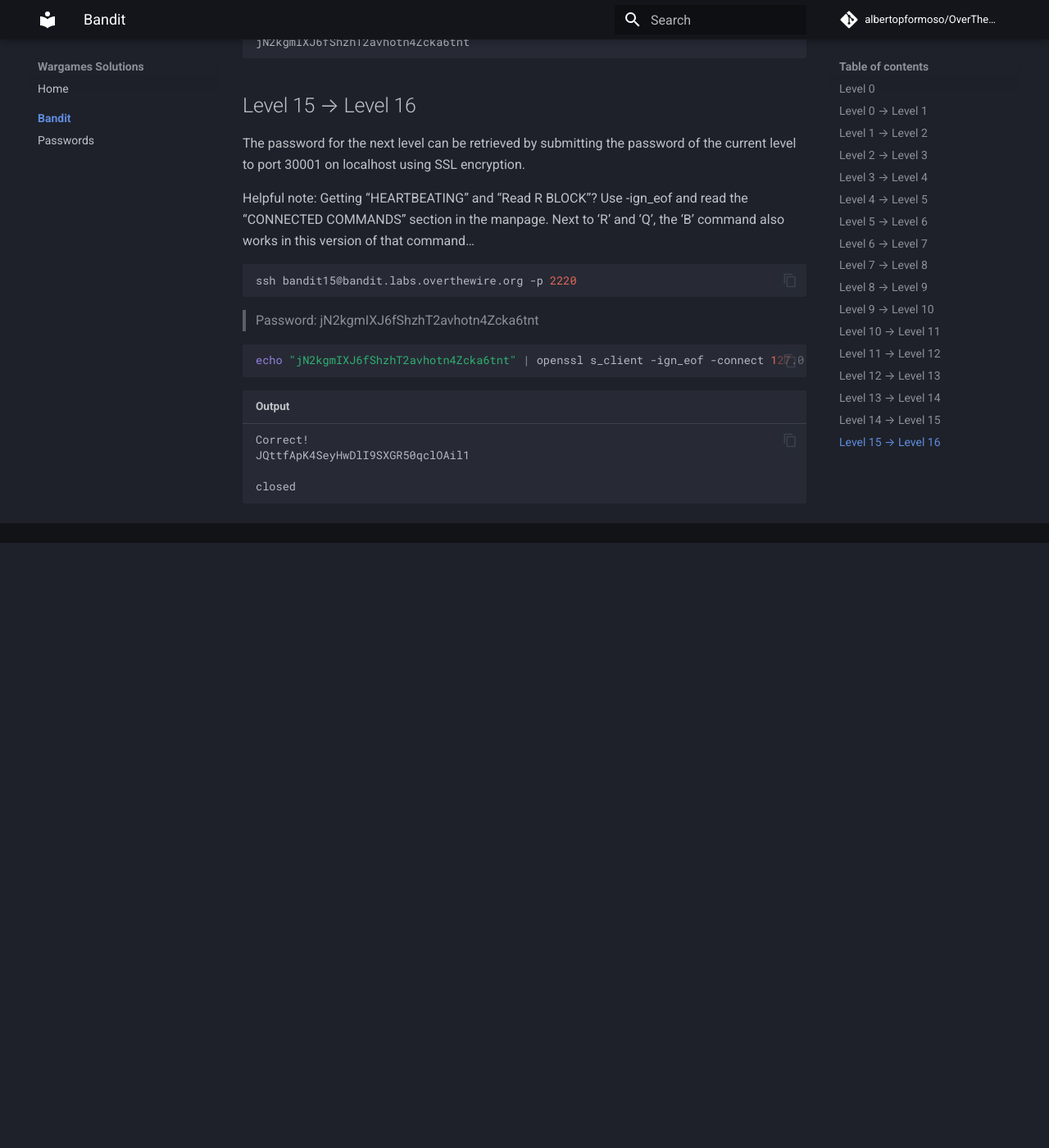
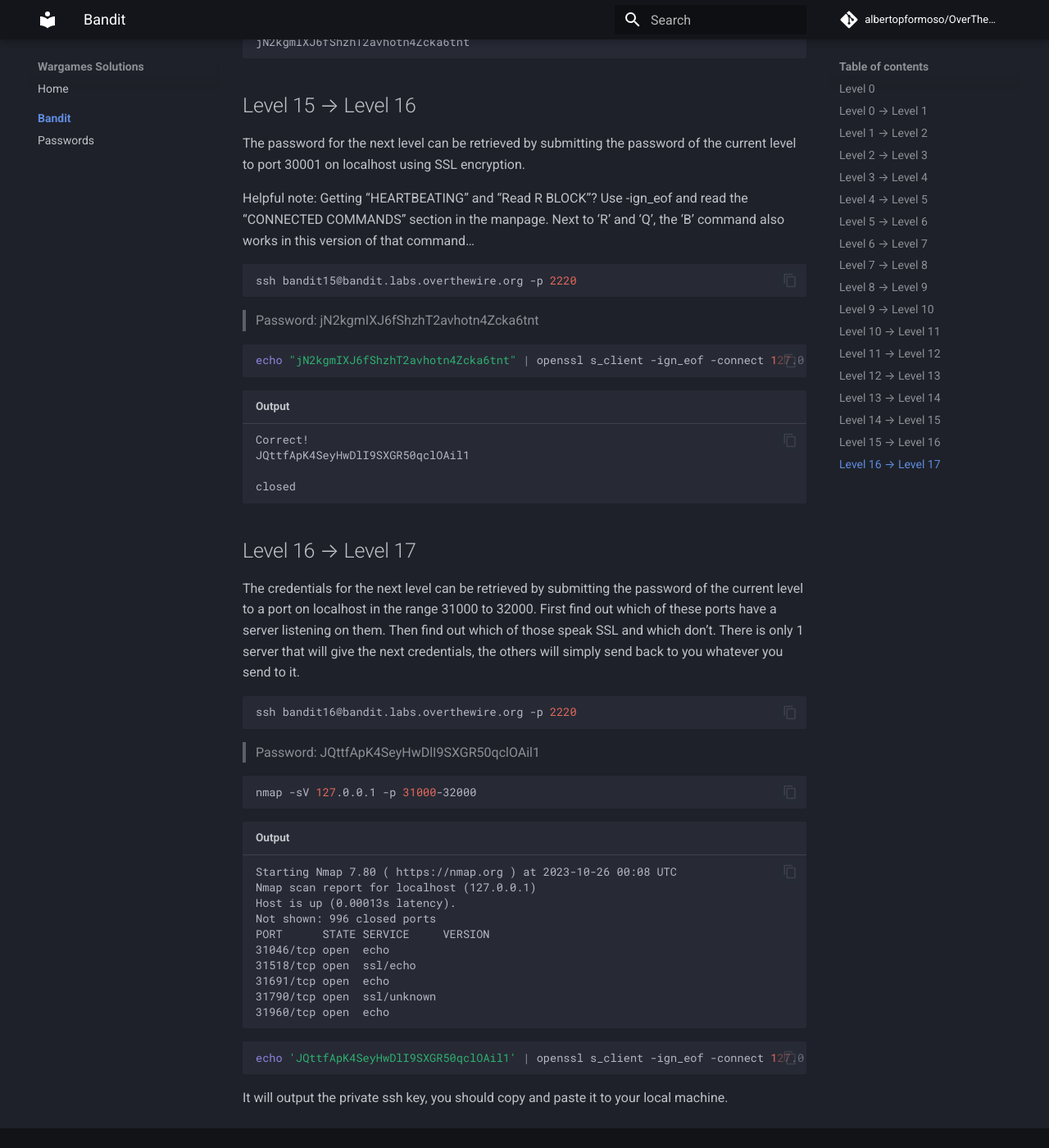
Before and after one commit to albertopformoso/OverTheWire-Wargames, an MkDocs documentation site: the page built from docs/bandit/index.md, in a window 1280 px wide and 1400 px high, scrolled down 8507 px. Shown: the whole window at 82% size. Built offline with MkDocs 1.6.1 and Material for MkDocs 9.7.7, drawn with Linux system fonts in a browser that asks for light colours; comment, search, counter and statistics services are not loaded; before the commit the page ends 9169 px from its top, so only the background shows below that.

Commit message:
added level 16 -> level 17

````diff
--- a/docs/bandit/index.md
+++ b/docs/bandit/index.md
@@ -445,3 +445,36 @@
 
 closed
 ```
+
+## Level 16 → Level 17
+
+The credentials for the next level can be retrieved by submitting the password of the current level to a port on localhost in the range 31000 to 32000. First find out which of these ports have a server listening on them. Then find out which of those speak SSL and which don’t. There is only 1 server that will give the next credentials, the others will simply send back to you whatever you send to it.
+
+```sh
+ssh bandit16@bandit.labs.overthewire.org -p 2220
+```
+
+> Password: JQttfApK4SeyHwDlI9SXGR50qclOAil1
+
+```sh
+nmap -sV 127.0.0.1 -p 31000-32000
+```
+
+```log title="Output"
+Starting Nmap 7.80 ( https://nmap.org ) at 2023-10-26 00:08 UTC
+Nmap scan report for localhost (127.0.0.1)
+Host is up (0.00013s latency).
+Not shown: 996 closed ports
+PORT      STATE SERVICE     VERSION
+31046/tcp open  echo
+31518/tcp open  ssl/echo
+31691/tcp open  echo
+31790/tcp open  ssl/unknown
+31960/tcp open  echo
+```
+
+```sh
+echo 'JQttfApK4SeyHwDlI9SXGR50qclOAil1' | openssl s_client -ign_eof -connect 127.0.0.1:31790
+```
+
+It will output the private ssh key, you should copy and paste it to your local machine.
--- a/docs/bandit/passwords.csv
+++ b/docs/bandit/passwords.csv
@@ -16,3 +16,4 @@
 Level 13 → Level 14,
 Level 14 → Level 15,jN2kgmIXJ6fShzhT2avhotn4Zcka6tnt
 Level 15 → Level 16,JQttfApK4SeyHwDlI9SXGR50qclOAil1
+Level 16 → Level 17,
````
Also changed, not shown: 1 other file.
